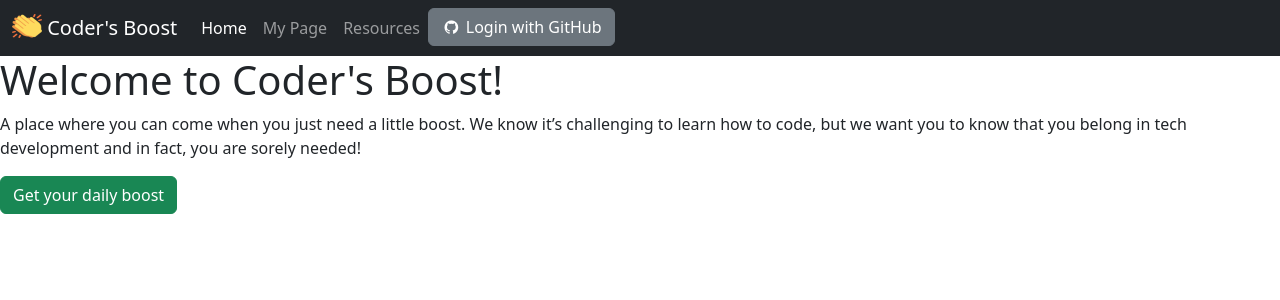
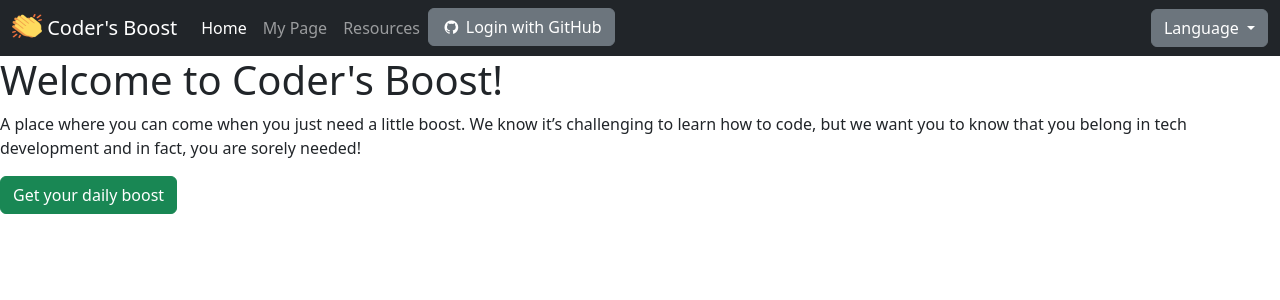
Before and after one commit to JLOtten/Project, a Flask app: page / in a window 1280 px wide. Shown: the top 300 px of the page. Run offline with Flask 3, Linux system fonts and the light colour scheme; parts of the project's set-up code (start-up, migrations or seed data) failed here and were passed over; some libraries are stand-ins or nearby versions.

Commit message:
Added language picker

```diff
--- a/app.py
+++ b/app.py
@@ -121,7 +121,19 @@ def resources():
 @babel.localeselector
 def get_locale():
 
-    return 'es'
+    if "language" in session: #check if language (en or es) is in session
+        return session['language'] # if so, return session language user chose
+
+    return request.accept_languages.best_match(['en', 'es']) #if they don't have language set, return what browser is set to
+
+@app.route("/language/<language>") #will use this <language> variable to populate if es or eng is chosen, so you don't have to use a form
+def language(language):
+    """Changes site from English to Spanish"""
+
+    if language in {'en', 'es'}:
+        session['language'] = language
+
+    return ""
 
 if __name__ == "__main__":
     app.run(host="0.0.0.0", debug=True)
--- a/static/coders_boost.js
+++ b/static/coders_boost.js
@@ -29,3 +29,14 @@ function copyText() {
       console.error('Error:', error); // log an error to the console
     });
   }
+
+  //language selection dropdown button triggers translation of site to en or es
+  function selectLanguage(language) {
+    fetch(`${window.location.protocol}//${window.location.host}/language/${language}`, { //changes language using variable in route
+      method: 'GET',
+      credentials: 'include',  //sends user credentials, so it knows which user is sending request
+    })
+    .then(function () {   //anonymous function, not doing anything with response (vs code suggested this)
+      return false
+    })
+  }
--- a/templates/navbar.html
+++ b/templates/navbar.html
@@ -31,5 +31,14 @@
         </li>
       </ul>
     </div>
+    <div class="dropdown" id="language-picker">
+      <a class="btn btn-secondary dropdown-toggle" href="#" role="button" id="dropdownMenuLink" data-bs-toggle="dropdown" aria-expanded="false">
+        {{ _('Language') }}
+      </a>
+      <ul class="dropdown-menu" aria-labelledby="dropdownMenuLink" id="language-dropdown">
+        <li><a class="dropdown-item" id="en" href="{{ url_for('homepage') }}" onClick="selectLanguage(this.id)">{{ _('English') }}</a></li>
+        <li><a class="dropdown-item" id="es" href="{{ url_for('homepage') }}" onClick="selectLanguage(this.id)">{{ _('Spanish') }}</a></li>
+      </ul>
+    </div>
   </div>
 </nav>
```
Also changed, not shown: translations/es/LC_MESSAGES/messages.po, 2 other files.
